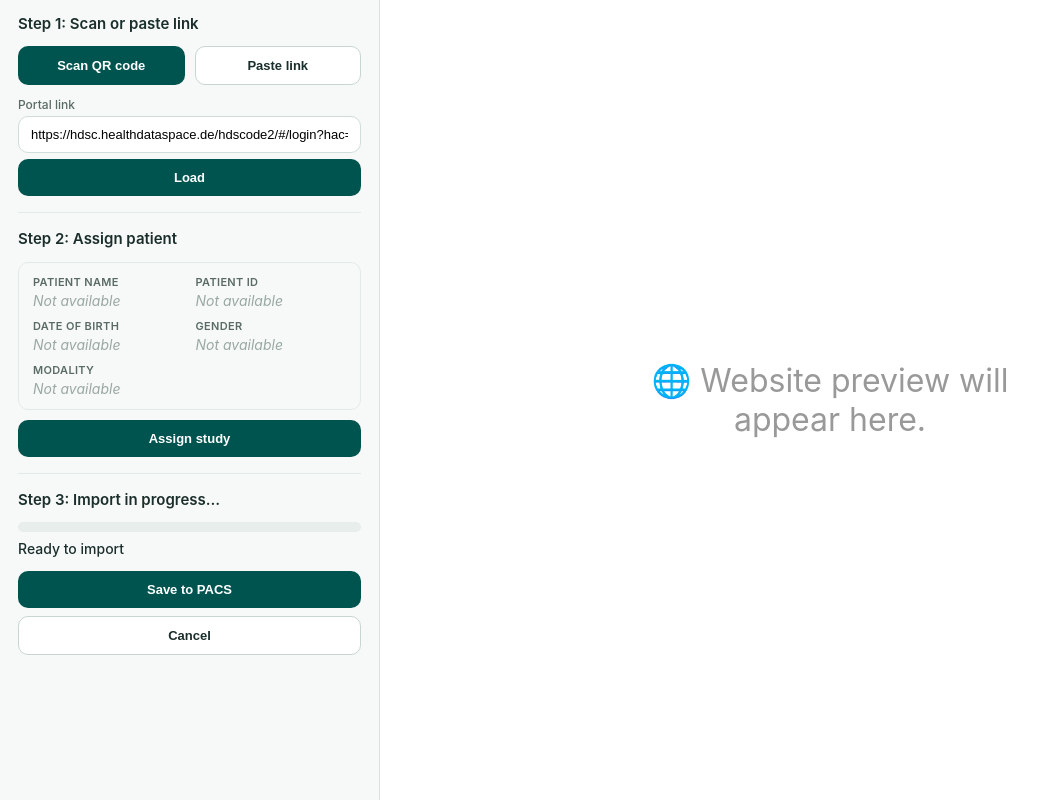
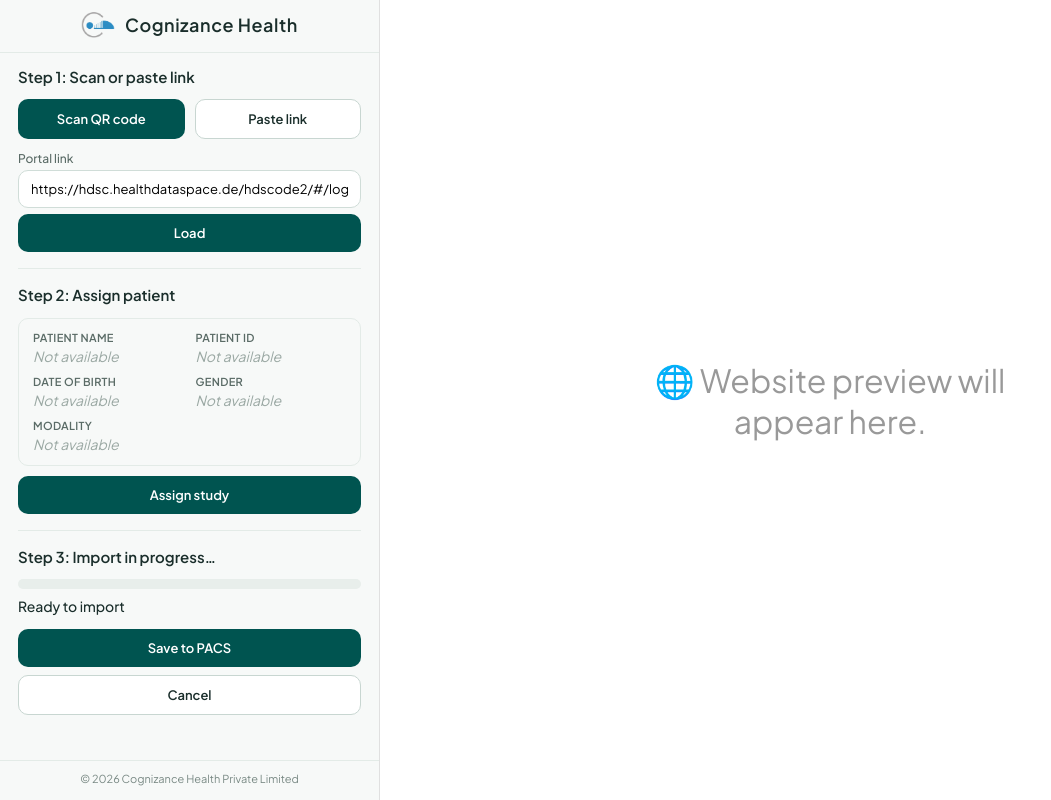
Before and after one commit to invent4health/image-share-radshare, an Electron app: page renderer/index.html in a window 1280 px wide. Shown: the whole page, without its empty margins (0-1051 px from the left). Drawn offline with Linux system fonts and the light colour scheme; no server answers.

Commit message:
Rebrand app as Cognizance Health with updated UI typography and window title.
Co-authored-by: Cursor <cursoragent@cursor.com>

```diff
--- a/main.js
+++ b/main.js
@@ -165,6 +165,7 @@ async function createWindow() {
     const initialBounds = getCenteredWindowBounds(MENU_ONLY_WINDOW_WIDTH, initialHeight);
     mainWindow = new BrowserWindow({
         ...initialBounds,
+        title: 'Cognizance Health',
         icon: winIcon || undefined,
         webPreferences: {
             preload: path.join(__dirname, 'preload.cjs'),
@@ -1216,7 +1217,7 @@ ipcMain.handle('trigger-eye', async () => {
 });
 
 app.whenReady().then(async () => {
-    try { app.setName('RADSHARE'); } catch { }
+    try { app.setName('Cognizance Health'); } catch { }
     // Helps Windows pick up the correct taskbar icon/app identity
     try { app.setAppUserModelId('com.web-previewer.app'); } catch { }
     setAppMenu();
--- a/package.json
+++ b/package.json
@@ -1,7 +1,7 @@
 {
   "name": "automation-toolv2",
   "version": "1.0.0",
-  "description": "RADSHARE - Electron app to load studies and send DICOM images to PACS.",
+  "description": "Cognizance Health - Electron app to load studies and send DICOM images to PACS.",
   "main": "main.js",
   "scripts": {
     "test": "echo \"Error: no test specified\" && exit 1",
@@ -37,7 +37,7 @@
   },
   "build": {
     "appId": "com.web-previewer.app",
-    "productName": "RADSHARE",
+    "productName": "Cognizance Health",
     "directories": {
       "buildResources": "."
     },
--- a/renderer/index.html
+++ b/renderer/index.html
@@ -3,8 +3,14 @@
   <head>
     <meta charset="UTF-8" />
     <meta name="viewport" content="width=device-width, initial-scale=1.0" />
-    <title>RADSHARE</title>
+    <title>Cognizance Health</title>
     <link rel="icon" type="image/svg+xml" href="icon.svg" />
+    <link rel="preconnect" href="https://fonts.googleapis.com" />
+    <link rel="preconnect" href="https://fonts.gstatic.com" crossorigin />
+    <link
+      href="https://fonts.googleapis.com/css2?family=Plus+Jakarta+Sans:wght@400;500;600;700&display=swap"
+      rel="stylesheet"
+    />
     <style>
       * {
         margin: 0;
@@ -12,9 +18,16 @@
         box-sizing: border-box;
       }
 
+      html,
+      body,
+      button,
+      input,
+      select,
+      textarea {
+        font-family: "Plus Jakarta Sans", "Segoe UI", sans-serif;
+      }
+
       body {
-        font-family: -apple-system, BlinkMacSystemFont, "Segoe UI", Roboto,
-          sans-serif;
         background: #f5f5f5;
         height: 100vh;
         overflow: hidden;
@@ -32,7 +45,8 @@
 
       .container.preview-disabled {
         justify-content: center;
-        align-items: center;
+        align-items: flex-start;
+        padding-top: 8px;
         background: #eef1f0;
       }
 
@@ -41,8 +55,8 @@
         max-width: 380px;
         flex: 0 0 auto;
         height: auto;
-        max-height: calc(100vh - 32px);
-        align-self: center;
+        max-height: calc(100vh - 16px);
+        align-self: auto;
         border: 1px solid #d8e0dd;
         border-radius: 12px;
         box-shadow: 0 8px 32px rgba(0, 0, 0, 0.08);
@@ -59,6 +73,43 @@
         display: flex;
         flex-direction: column;
         overflow: hidden;
+      }
+
+      .app-brand-header {
+        display: flex;
+        align-items: center;
+        justify-content: center;
+        gap: 10px;
+        padding: 8px 18px 10px;
+        border-bottom: 1px solid #e3ebe7;
+        background: #f7f9f8;
+        flex-shrink: 0;
+      }
+
+      .app-brand-logo {
+        width: 34px;
+        height: 34px;
+        object-fit: contain;
+        flex-shrink: 0;
+      }
+
+      .app-brand-name {
+        font-size: 18px;
+        font-weight: 600;
+        color: #1a2e2b;
+        letter-spacing: 0.03em;
+        line-height: 1.2;
+      }
+
+      .app-brand-footer {
+        flex-shrink: 0;
+        padding: 10px 18px 14px;
+        border-top: 1px solid #e3ebe7;
+        text-align: center;
+        font-size: 11px;
+        color: #7a8a85;
+        line-height: 1.4;
+        background: #f7f9f8;
       }
 
       .menu-shell {
@@ -453,7 +504,6 @@
         width: 100%;
         border-collapse: collapse;
         font-size: 12px;
-        font-family: ui-monospace, Consolas, monospace;
       }
 
       .assign-mwl-tags-table th,
@@ -480,7 +530,6 @@
       }
 
       .assign-mwl-tags-table td.name-col {
-        font-family: -apple-system, BlinkMacSystemFont, 'Segoe UI', Roboto, sans-serif;
         color: #444;
       }
 
@@ -1063,6 +1112,17 @@
         <button id="admin-btn" class="button" style="display: none">
           Admin Panel
         </button>
+
+        <header class="app-brand-header">
+          <img
+            class="app-brand-logo"
+            src="../topLogo.png"
+            alt="Cognizance Health logo"
+            width="36"
+            height="36"
+          />
+          <span class="app-brand-name">Cognizance Health</span>
+        </header>
 
         <div class="menu-shell">
           <section class="menu-step">
@@ -1146,6 +1206,10 @@
         <div class="status" id="status">
           Scan or paste a portal link to begin
         </div>
+
+        <footer class="app-brand-footer">
+          &copy; 2026 Cognizance Health Private Limited
+        </footer>
       </div>
 
       <div class="right-panel">
```
Also changed, not shown: favicon2.png (deleted), topLogo.png (added).
